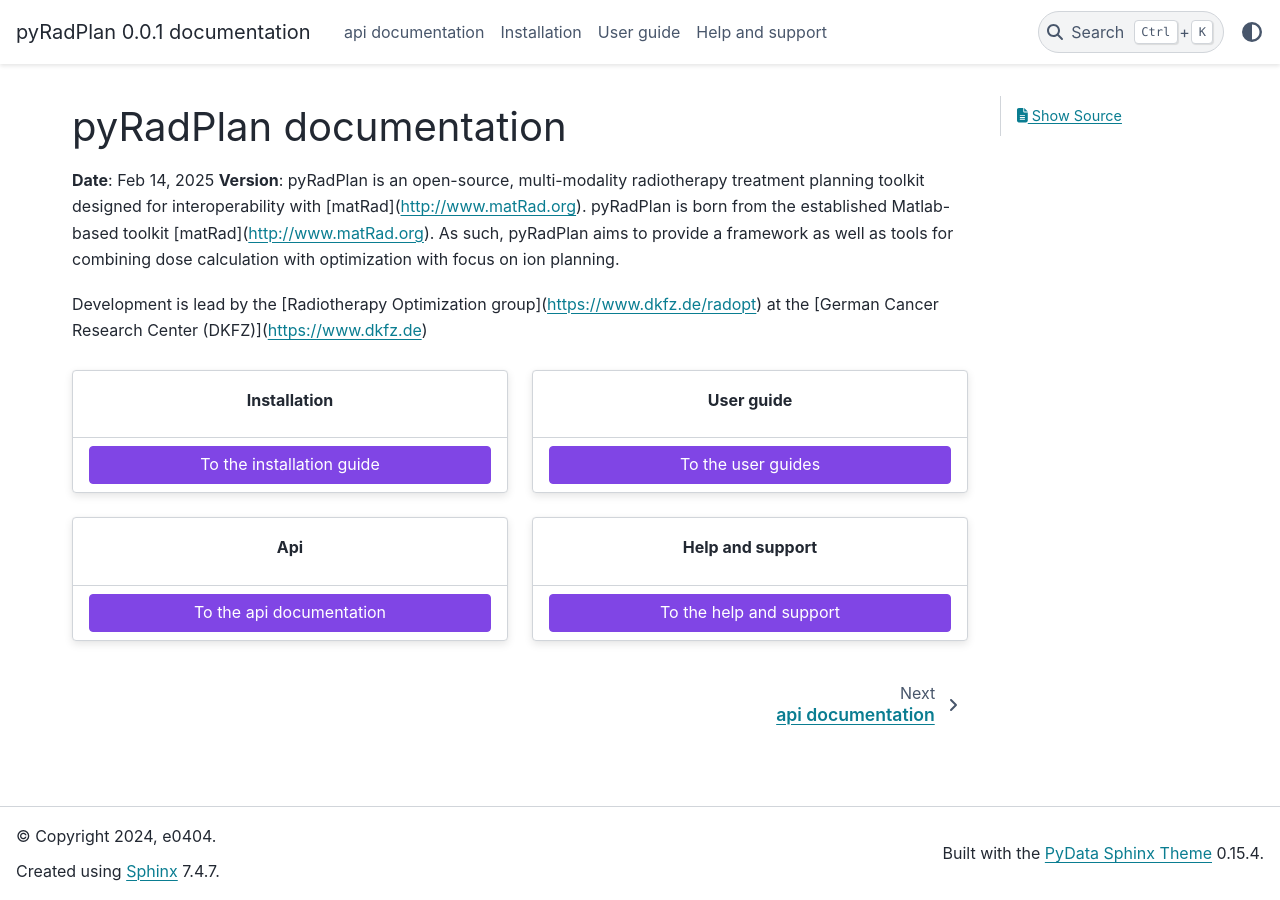
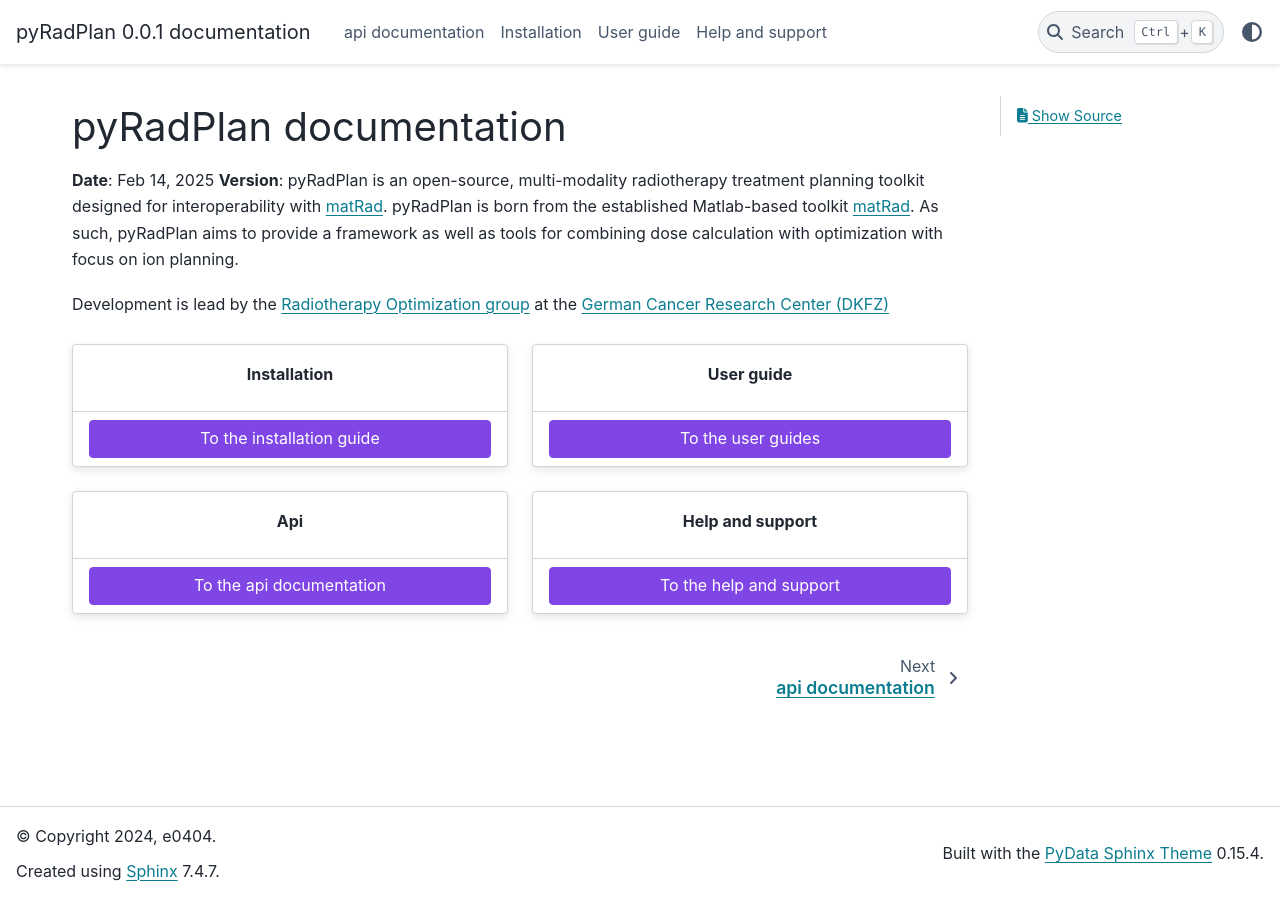
Before and after one commit to tobiasbecher/pyRadPlan, a Sphinx documentation site: the page built from docs/index.rst, in a window 1280 px wide. Built offline with Sphinx 7.4.7 and the PyData theme 0.15.4, drawn with Linux system fonts in a browser that asks for light colours; pages that are not in the unit, such as notebooks, are missing from menus.

```diff
--- a/docs/index.rst
+++ b/docs/index.rst
@@ -5,10 +5,10 @@ pyRadPlan documentation
 ************************
 
 **Date**: |today| **Version**: |version|
-pyRadPlan is an open-source, multi-modality radiotherapy treatment planning toolkit designed for interoperability with [matRad](http://www.matRad.org).
-pyRadPlan is born from the established Matlab-based toolkit [matRad](http://www.matRad.org). As such, pyRadPlan aims to provide a framework as well as tools for combining dose calculation with optimization with focus on ion planning.
+pyRadPlan is an open-source, multi-modality radiotherapy treatment planning toolkit designed for interoperability with `matRad <http://www.matRad.org>`_.
+pyRadPlan is born from the established Matlab-based toolkit `matRad <http://www.matRad.org>`_. As such, pyRadPlan aims to provide a framework as well as tools for combining dose calculation with optimization with focus on ion planning.
 
-Development is lead by the [Radiotherapy Optimization group](https://www.dkfz.de/radopt) at the [German Cancer Research Center (DKFZ)](https://www.dkfz.de)
+Development is lead by the `Radiotherapy Optimization group <https://www.dkfz.de/radopt>`_ at the `German Cancer Research Center (DKFZ) <https://www.dkfz.de>`_
 
 
 .. grid:: 1 2 2 2
```
Also changed, not shown: docs/installation/index.rst (+32 -0 lines), docs/user_guide/index.rst (+5 -5 lines).
